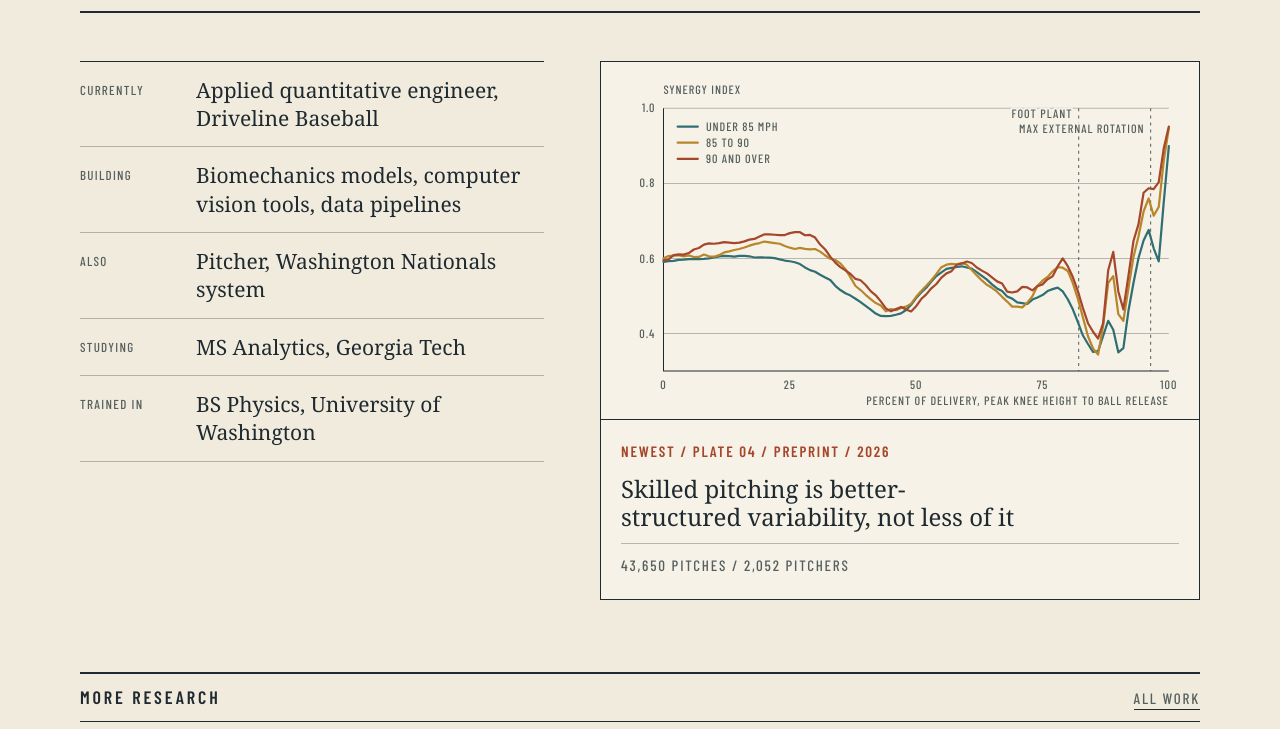
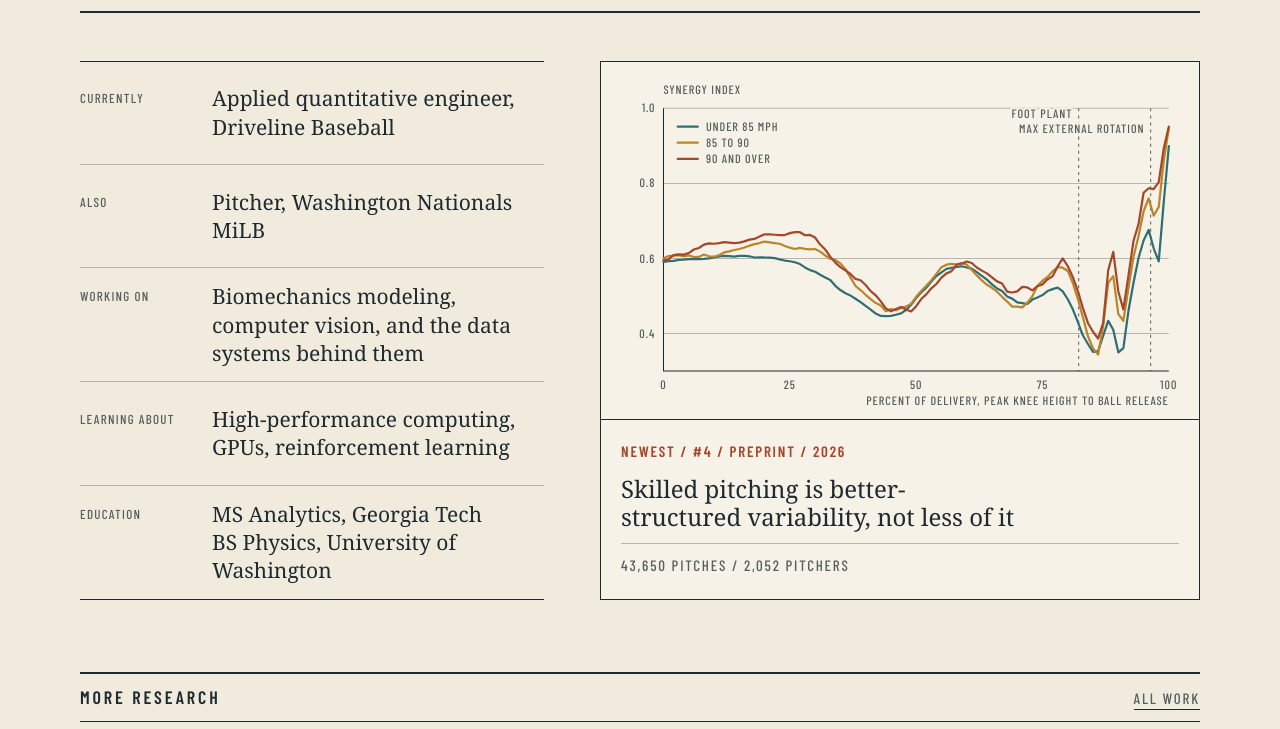
Before and after one commit to adambloebaum/personal-site, an Astro site: page / in a window 1280 px wide. Shown: the part 71-800 px from the top of the page. Built offline with nearby package versions, Linux system fonts and the light colour scheme; Astro itself is replaced by a stand-in of ours.

Commit message:
new favicon, status list rows, # numbering
Co-Authored-By: Claude Fable 5.2 <noreply@anthropic.com>

```diff
--- a/src/components/Plate.astro
+++ b/src/components/Plate.astro
@@ -5,7 +5,7 @@ const d = work.data;
 ---
 <a class="plate" href={`/works/${work.id}`}>
   <div class={`swatch hatch-${d.type}`}>
-    <span class="tag">Plate {work.plate} / {kinds[d.type as keyof typeof kinds].one} / {d.date.getUTCFullYear()}</span>
+    <span class="tag">#{+work.plate} / {kinds[d.type as keyof typeof kinds].one} / {d.date.getUTCFullYear()}</span>
   </div>
   <div class="body">
     <h3>{d.short}</h3>
--- a/src/layouts/Base.astro
+++ b/src/layouts/Base.astro
@@ -36,7 +36,9 @@ const nav = [
     <meta name="description" content={description} />
     <meta name="author" content="Adam Bloebaum" />
     <link rel="canonical" href={url} />
-    <link rel="icon" type="image/x-icon" href="/favicon.ico" />
+    <link rel="icon" type="image/svg+xml" href="/favicon.svg" />
+    <link rel="icon" href="/favicon.ico" sizes="48x48" />
+    <link rel="apple-touch-icon" href="/apple-touch-icon.png" />
     <link rel="alternate" type="application/rss+xml" title="Adam Bloebaum" href="/rss.xml" />
     <link rel="sitemap" href="/sitemap-index.xml" />
     <meta property="og:title" content={title ?? 'Adam Bloebaum'} />
--- a/src/pages/index.astro
+++ b/src/pages/index.astro
@@ -17,15 +17,15 @@ const posts = await getPosts();
   <section class="lead">
     <dl class="status">
       <div><dt>Currently</dt><dd>Applied quantitative engineer, Driveline Baseball</dd></div>
-      <div><dt>Building</dt><dd>Biomechanics models, computer vision tools, data pipelines</dd></div>
-      <div><dt>Also</dt><dd>Pitcher, Washington Nationals system</dd></div>
-      <div><dt>Studying</dt><dd>MS Analytics, Georgia Tech</dd></div>
-      <div><dt>Trained in</dt><dd>BS Physics, University of Washington</dd></div>
+      <div><dt>Also</dt><dd>Pitcher, Washington Nationals MiLB</dd></div>
+      <div><dt>Working on</dt><dd>Biomechanics modeling, computer vision, and the data systems behind them</dd></div>
+      <div><dt>Learning about</dt><dd>High-performance computing, GPUs, reinforcement learning</dd></div>
+      <div><dt>Education</dt><dd>MS Analytics, Georgia Tech<br />BS Physics, University of Washington</dd></div>
     </dl>
     <a class="plate feature" href={`/works/${lead.id}`}>
       <div class="figure"><Fragment set:html={figureOf(lead.id)} /></div>
       <div class="body">
-        <span class="label">Newest / Plate {lead.plate} / {kinds[lead.data.type].one} / {lead.data.date.getUTCFullYear()}</span>
+        <span class="label">Newest / #{+lead.plate} / {kinds[lead.data.type].one} / {lead.data.date.getUTCFullYear()}</span>
         <h3>{lead.data.short}</h3>
         <div class="label">{lead.data.sample.join(' / ')}</div>
       </div>
--- a/src/pages/works/[id].astro
+++ b/src/pages/works/[id].astro
@@ -13,7 +13,7 @@ const cta = { publication: 'Read the preprint', patent: 'Read the application',
 ---
 <Base title={d.short} description={d.summary} type="article">
   <div class={`banner hatch-${d.type}`}>
-    <a class="tag" href="/works">{kind.label} / Plate {work.plate} / {kind.one}</a>
+    <a class="tag" href="/works">{kind.label} / #{+work.plate} / {kind.one}</a>
   </div>
   <section class="work-top">
     <div class="words">
--- a/src/styles/atlas.css
+++ b/src/styles/atlas.css
@@ -74,10 +74,12 @@ img, video, svg { max-width: 100%; }
 /* home */
 
 .sr-only { position: absolute; width: 1px; height: 1px; overflow: hidden; clip-path: inset(50%); }
-.lead { display: flex; flex-wrap: wrap; gap: 40px 56px; align-items: flex-start; margin-top: 48px; }
-.status { flex: 4 1 320px; min-width: 0; margin: 0; border-top: 1px solid var(--ink); }
-.status div { display: flex; flex-wrap: wrap; gap: 2px 20px; padding: 14px 0; border-bottom: 1px solid var(--rule); }
-.status dt { flex: 0 0 96px; padding-top: 5px; font-family: var(--label); font-size: 13px; letter-spacing: 0.1em; text-transform: uppercase; color: var(--ink-3); }
+.lead { display: flex; flex-wrap: wrap; gap: 40px 56px; margin-top: 48px; }
+/* rows share the plate's height, so the list and the plate start and end on the same lines */
+.status { flex: 4 1 320px; min-width: 0; margin: 0; display: flex; flex-direction: column; border-top: 1px solid var(--ink); border-bottom: 1px solid var(--ink); }
+.status div:last-child { border-bottom: 0; }
+.status div { flex: 1; display: flex; flex-wrap: wrap; align-content: center; gap: 2px 20px; padding: 14px 0; border-bottom: 1px solid var(--rule); }
+.status dt { flex: 0 0 112px; padding-top: 5px; font-family: var(--label); font-size: 13px; letter-spacing: 0.1em; text-transform: uppercase; color: var(--ink-3); }
 .status dd { flex: 1 1 200px; margin: 0; font-size: 21px; line-height: 1.35; }
 .feature { flex: 5 1 420px; min-width: 0; }
 .feature .figure { padding: 16px 16px 8px; border-bottom: 1px solid var(--ink); }
```
Also changed, not shown: public/apple-touch-icon.png (added), public/favicon.ico, public/favicon.svg (added).
